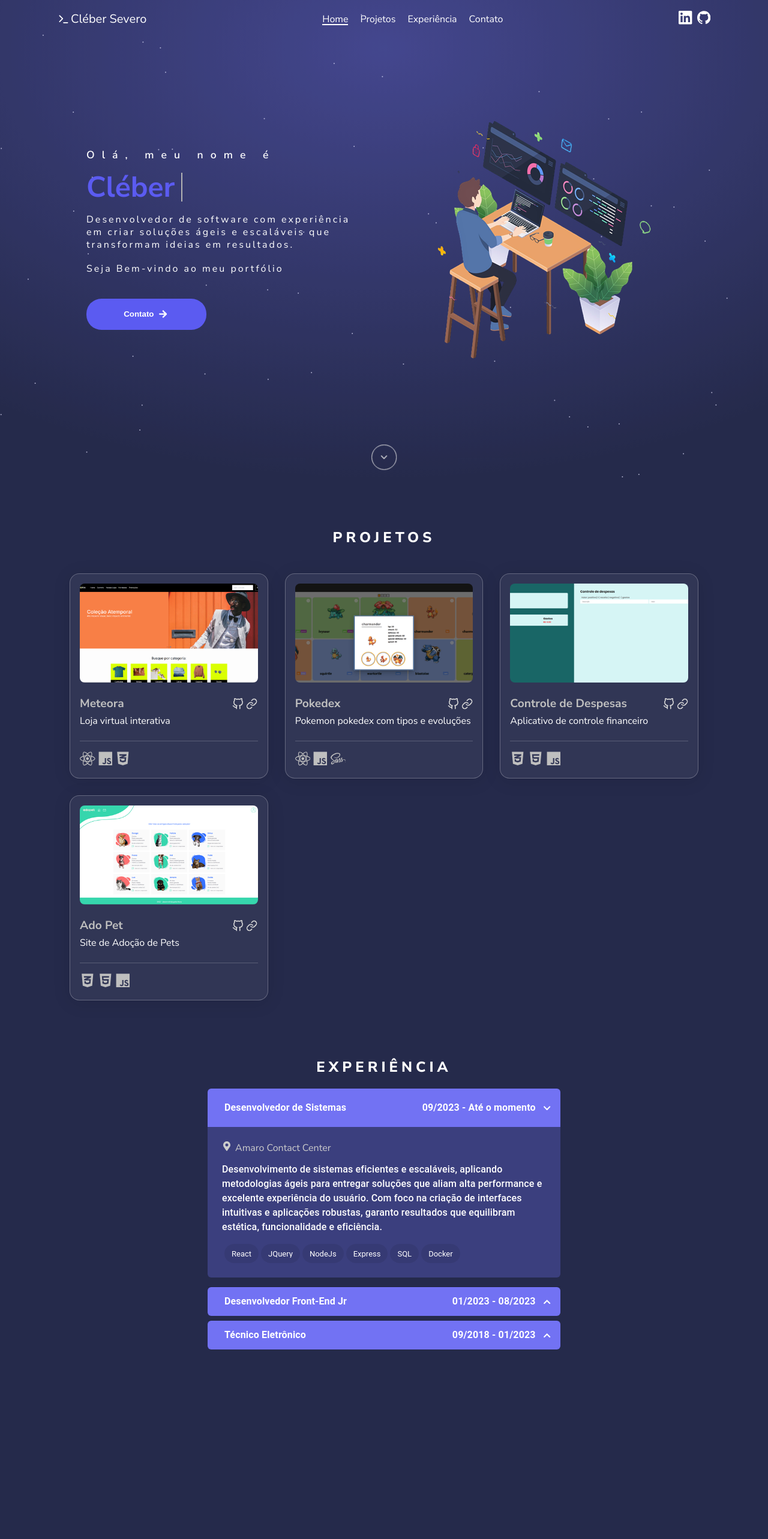
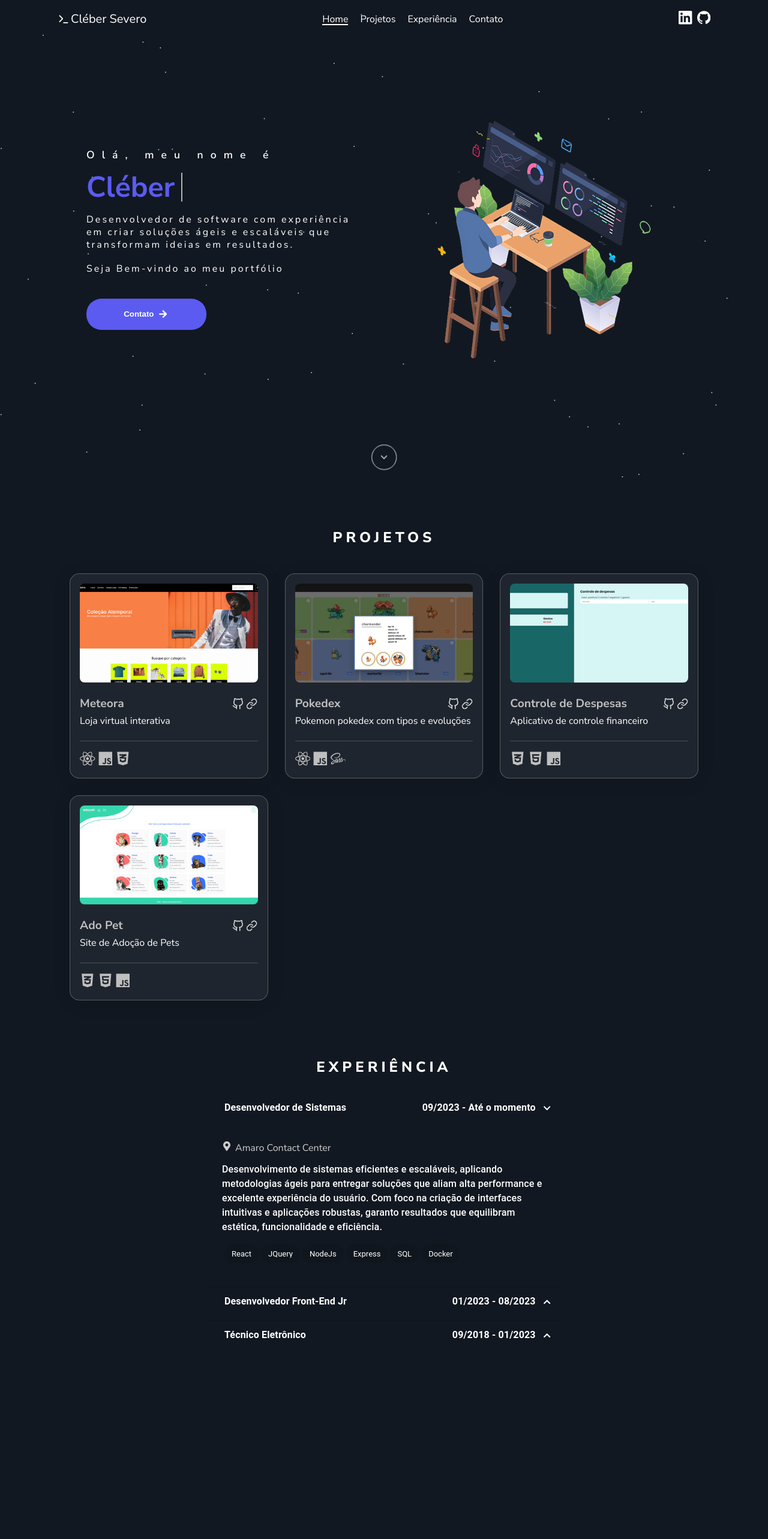
Before and after one commit to Cleber-Severo/my-portfolio, a React (Vite) app: page / in a window 1280 px wide. Shown: the top 2566 px of the page at 60% size. Built offline with nearby package versions, Linux system fonts and the light colour scheme; a web font is replaced by a local one.

Commit message:
refactor: main color palette variables

```diff
--- a/src/App.css
+++ b/src/App.css
@@ -56,5 +56,5 @@ section {
 }
 
 main {
-  background-color: rgba(114, 114, 243, 0.2);
+  background-color: var(--bg-primary-200);
 }
--- a/src/components/ExperiencesAccordion.tsx
+++ b/src/components/ExperiencesAccordion.tsx
@@ -21,7 +21,7 @@ const ExperiencesAccordion = ({ expanded, accordionToggleOpen, data, }: IExperie
         aria-controls={`${data.accordionPannel}bh-content`}
         id={`${data.accordionPannel}bh-header`}
         sx={{
-          backgroundColor: 'rgba(114, 114, 243, 1)',
+          backgroundColor: 'var(--bg-primary-main)',
           borderRadius:
             expanded === data.accordionPannel ? '6px 6px 0 0' : '6px',
         }}
@@ -48,7 +48,7 @@ const ExperiencesAccordion = ({ expanded, accordionToggleOpen, data, }: IExperie
       </AccordionSummary>
       <AccordionDetails
         sx={{
-          backgroundColor: 'rgba(114, 114, 243, 0.3)',
+          backgroundColor: 'var(--bg-primary-300)',
           color: 'text.white',
           p: 3,
           borderRadius:
--- a/src/components/styles/Projects.css
+++ b/src/components/styles/Projects.css
@@ -77,7 +77,7 @@ div.projects-wrapper {
 }
 
 .project-card article div svg:hover {
-  color: rgba(114, 114, 243, 1);
+  color: var(--bg-primary-main);
 }
 
 .project-card footer {
--- a/src/index.css
+++ b/src/index.css
@@ -137,6 +137,11 @@ table {
   --header-height: 3rem;
   --defaul-bg-dark: #121821;
   --default-main-text: #FFFFFF;
+  --bg-primary-main: backgroundColor: rgba(114, 114, 243, 1);
+  --bg-primary-100: backgroundColor: rgba(114, 114, 243, 0.1);
+  --bg-primary-200: backgroundColor: rgba(114, 114, 243, 0.2);
+  --bg-primary-300: backgroundColor: rgba(114, 114, 243, 0.3);
+  --bg-primary-400: backgroundColor: rgba(114, 114, 243, 0.4);
 }
 
 html,
@@ -150,7 +155,7 @@ body {
 body {
   background: radial-gradient(
     ellipse 90% 90% at 50% 10%,
-    rgba(114, 114, 243, 0.4),
+    var(--bg-primary-400),
     transparent
   );
   background-size: cover;
```
